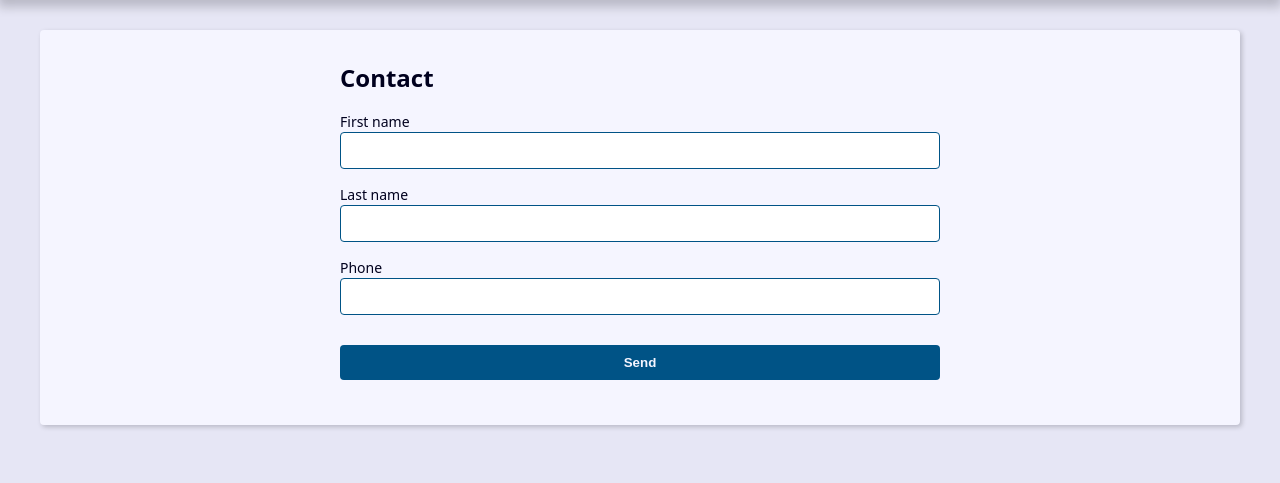
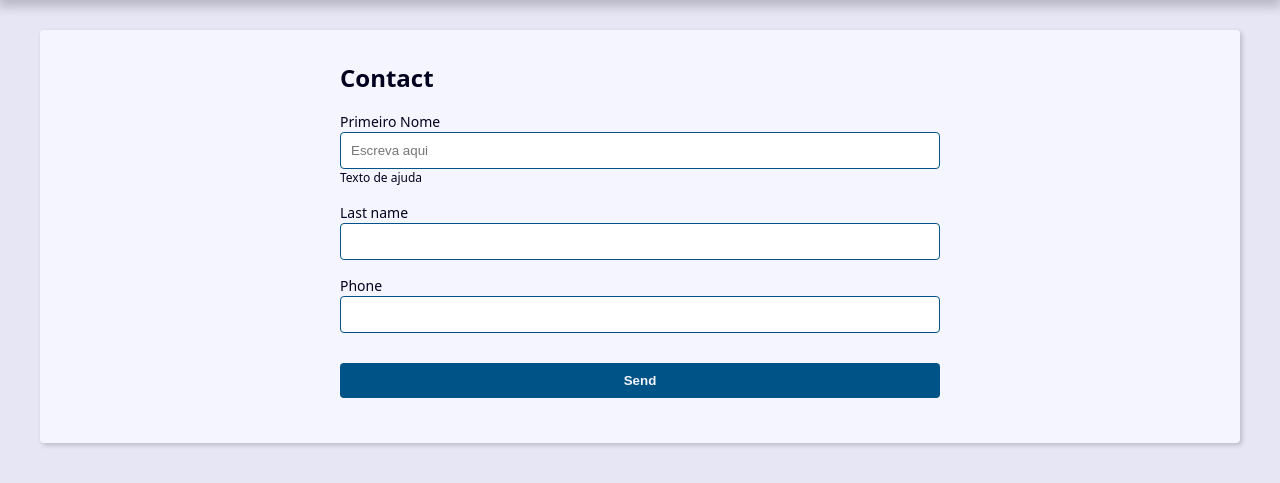
Before and after one commit to lspaulo/agenda-django-1, a Django app: page /contact/create/ in a window 1280 px wide. Shown: the part 239-722 px from the top of the page. Run offline with Django 5.2, Linux system fonts and the light colour scheme.

Commit message:
Updates forms.py and templates

```diff
--- a/contact/forms.py
+++ b/contact/forms.py
@@ -5,19 +5,48 @@ from contact.models import Contact
 
 
 class ContactForm(forms.ModelForm):
+    first_name = forms.CharField(
+        widget=forms.TextInput(
+            attrs={"class": "class-a class-b", "placeholder": "Escreva aqui"}
+        ),
+        label="Primeiro Nome",
+        help_text="Texto de ajuda",
+    )
+
+    def __init__(self, *args, **kwargs):
+        super().__init__(*args, **kwargs)
+
+        # self.fields["first_name"].widget.attrs.update(
+        #     {"class": "class-a class-b", "placeholder": "Escreva aqui..."}
+        # )
+
     class Meta:
         model = Contact
         fields = ("first_name", "last_name", "phone")
+        # widgets = {
+        #     "first_name": forms.TextInput(
+        #         attrs={"class": "class-a class-b", "placeholder": "Escreva aqui"}
+        #     )
+        # }
 
     def clean(self):
-        # cleaned_data = self.cleaned_data
+        cleaned_data = self.cleaned_data
+        first_name = cleaned_data.get("first_name")
+        last_name = cleaned_data.get("last_name")
 
-        self.add_error(
-            "first_name", ValidationError("Mensagem de erro", code="invalid")
-        )
-
-        self.add_error(
-            "first_name", ValidationError("Mensagem de erro 2", code="invalid")
-        )
+        if first_name == last_name:
+            msg = ValidationError(
+                "The first name cannot be same as the second name", code="invalid"
+            )
+            self.add_error("first_name", msg)
+            self.add_error("last_name", msg)
 
         return super().clean()
+
+    def clean_first_name(self):
+        first_name = self.cleaned_data.get("first_name")
+
+        if first_name == "ABC":
+            self.add_error("first_name", ValidationError("Add_error", code="invalid"))
+
+        return first_name
--- a/contact/templates/contact/create.html
+++ b/contact/templates/contact/create.html
@@ -11,8 +11,11 @@
             <div class="form-group">
                 <label for="{{field.id_for_label}}">{{field.label}}</label>
                 {{field}}
+                {{field.errors}}
 
-                {{field.errors}}
+                {% if field.help_text %}
+                    <p class="help-text">{{field.help_text}}</p>
+                {% endif %}
             </div>
             {% endfor %}
         </div>
```
